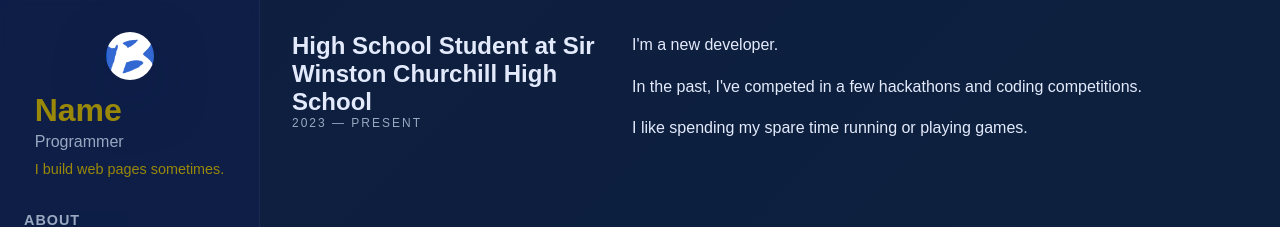
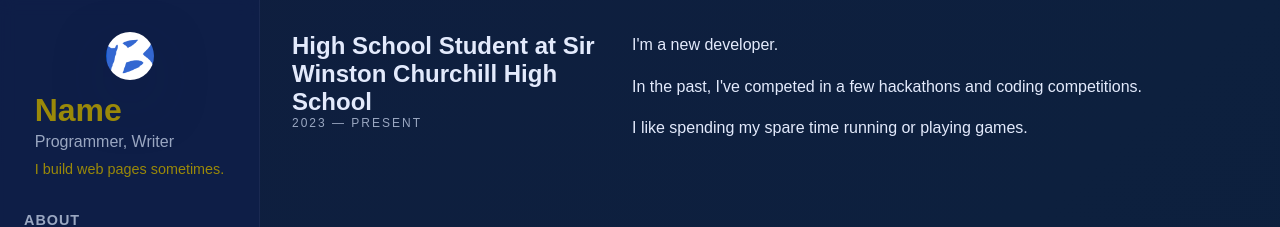
Before and after one commit to YuqiLB/Portfolio-V1, a React (Vite) app in the folder vite-project/: page / in a window 1280 px wide. Shown: the top 227 px of the page. Built offline with nearby package versions, Linux system fonts and the light colour scheme.

Commit message:
Attempt to fix sidenav

```diff
--- a/vite-project/src/pages/Home.css
+++ b/vite-project/src/pages/Home.css
@@ -19,7 +19,7 @@ body, html, #root {
 
 .layout {
   display: flex;
-  min-height: 100vh;
+
 }
 
 /* Sidebar */
@@ -36,6 +36,8 @@ body, html, #root {
   backdrop-filter: blur(8px);
   border-right: 1px solid rgba(255,255,255,0.05);
   z-index: 10;
+ /* overflow-y: auto; */
+
 }
 
 .brand {
@@ -73,10 +75,11 @@ body, html, #root {
 
 /* Side navigation */
 .side-nav {
-  background-color: #0d1e46; /* sidebar navy blue */
-  color: #c4c8d4; /* text color for the menu items */
+  background-color: transparent; /* sidebar navy blue */
+  color: transparent; /* text color for the menu items */
   padding: 0;
   margin: 0;
+  position: sticky;
 }
 .side-nav ul {
   padding: 0;
@@ -85,7 +88,7 @@ body, html, #root {
   display: flex;
   flex-direction: column;
   gap: 1rem;
-  background-color: #0d1e46;
+  background-color: transparent;
 }
 
 .side-nav li{
@@ -152,7 +155,7 @@ body, html, #root {
 .content {
   flex: 1;
   padding: 2rem;
-  max-width: 1100px;
+  max-width: calc(100% - 260px);
 }
 
 .section {
--- a/vite-project/src/pages/Home.jsx
+++ b/vite-project/src/pages/Home.jsx
@@ -14,23 +14,23 @@ const sections = [
 const Home = () => {
   return (
     <div className="layout">
-      <aside className="sidebar">
+      <div className="sidebar">
         <div className="brand">
           <img src={navImage} alt="logo" className="brand-img" />
           <div className="brand-text">
             <h1 className="name">Name</h1>
-            <p className="role">Programmer</p>
+            <p className="role">Programmer, Writer</p>
             <p className="tagline">
               I build web pages sometimes.
             </p>
           </div>
         </div>
 
-        <div className="side-nav" aria-label="Primary">
+        <div className="side-nav" >
           <ul>
             {sections.map((s) => (
               <li key={s.id}>
-                <a href={`#${s.id}`} className="side-link">
+                <a href={`/${s.id}`} className="side-link">
                   {s.title}
                 </a>
               </li>
@@ -52,7 +52,7 @@ const Home = () => {
             🌐
           </a>
         </div>
-      </aside>
+      </div>
 
       <main className="content">
         <section id="about" className="section">
```
